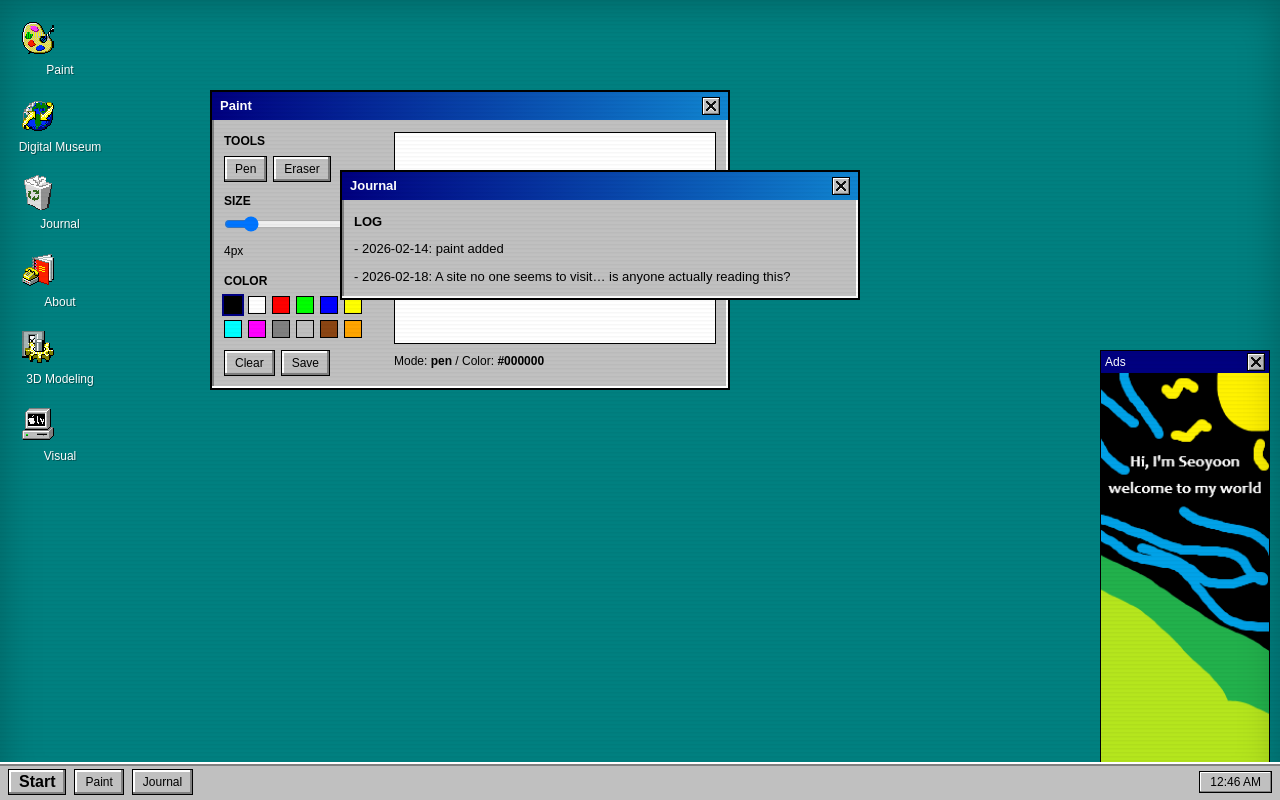
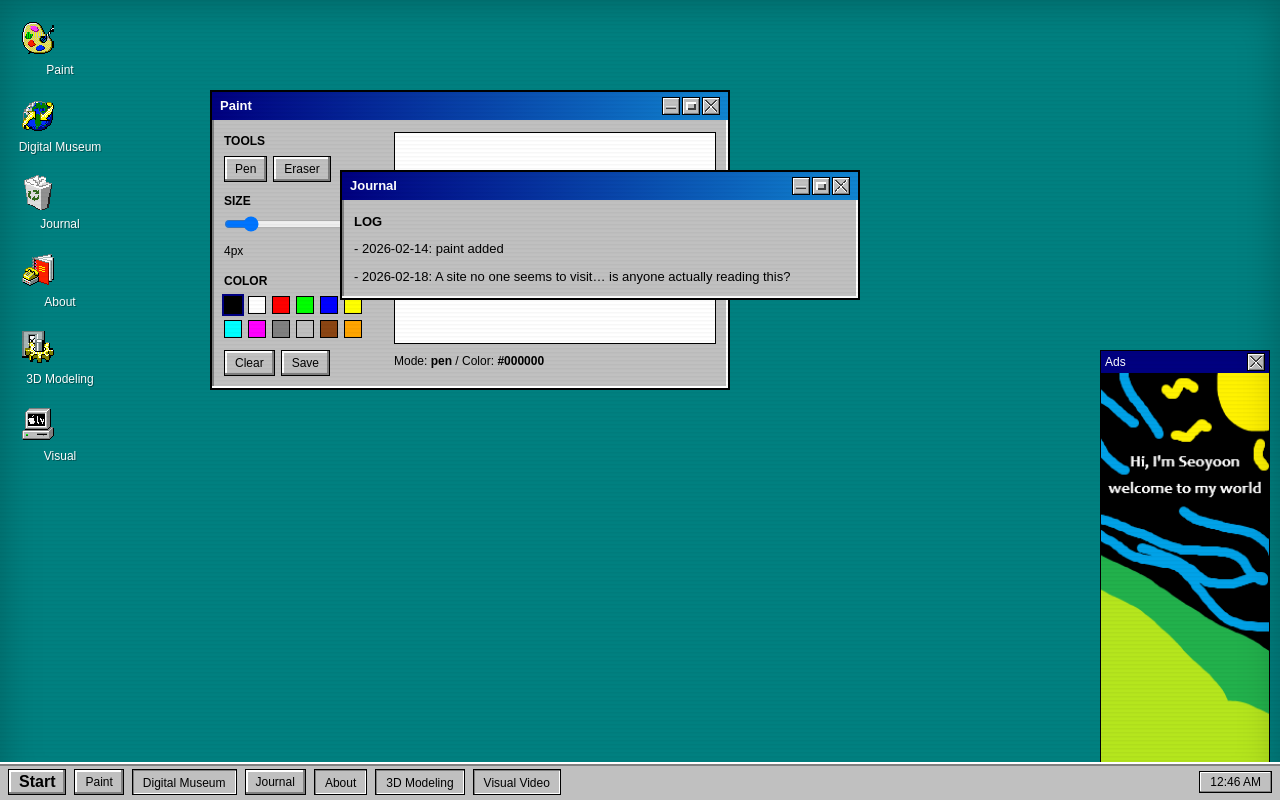
Before and after one commit to seoyooniiii/seoyooniiii.github.io, a Next.js app: page / in a window 1280 px wide. Built offline with nearby package versions, Linux system fonts and the light colour scheme.

Commit message:
taskbar minimized edit and X button edit

```diff
--- a/app/page.tsx
+++ b/app/page.tsx
@@ -9,13 +9,15 @@ type AppKey = "paint" | "museum" | "journal" | "about" | "modeling" | "video";
 type Win = {
   key: AppKey;
   title: string;
+  open: boolean;
   minimized: boolean;
   x: number;
   y: number;
   z: number;
   w?: number;
   h?: number;
-  closing?: boolean; //
+  closing?: boolean;
+  fullscreen?: boolean; //
 
 };
 
@@ -55,15 +57,15 @@ const [malwareAlertOpen, setMalwareAlertOpen] = useState(false);
 
 
   const [wins, setWins] = useState<Record<AppKey, Win>>({
-    paint: { key: "paint", title: "Paint", minimized: false, x: 210, y: 90, z: 10 },
-    museum: { key: "museum", title: "Digital Museum", minimized: true, x: 200, y: 75, z: 2, w: 1200, h: 820 },
-
-    journal: { key: "journal", title: "Journal", minimized: false, x: 340, y: 170, z: 11 },
-    about: { key: "about", title: "About", minimized: true, x: 410, y: 120, z: 4 },
-    modeling: { key: "modeling", title: "3D Modeling", minimized: true, x: 480, y: 150, z: 5 },
+    paint: { key: "paint", title: "Paint", open:true, minimized: false, x: 210, y: 90, z: 10 },
+    museum: { key: "museum", title: "Digital Museum", open:true, minimized: true, x: 200, y: 75, z: 2, w: 1200, h: 820 },
+
+    journal: { key: "journal", title: "Journal", open:true, minimized: false, x: 340, y: 170, z: 11 },
+    about: { key: "about", title: "About", open:true, minimized: true, x: 410, y: 120, z: 4 },
+    modeling: { key: "modeling", title: "3D Modeling", open:true, minimized: true, x: 480, y: 150, z: 5 },
     video: {
   key: "video",
-  title: "Visual Video",
+  title: "Visual Video", open:true,
   minimized: true,
   x: 520,
   y: 150,
@@ -131,36 +133,100 @@ useEffect(() => {
   return () => mql.removeEventListener("change", apply);
 }, []);
 
+const openWindow = (key: AppKey) => {
+  setWins((prev) => {
+    const nextZ = zTop + 1;
+    setZTop(nextZ);
+
+    return {
+      ...prev,
+      [key]: {
+        ...prev[key],
+        open: true,          // ✅ 닫혔던 창도 다시 열 수 있게
+        minimized: false,
+        fullscreen: false,   // 선택: 열 때 풀스크린 해제
+        closing: false,
+        z: nextZ,
+      },
+    };
+  });
+};
+
+const closeWindow = (key: AppKey) => {
+  if (key === "video") closeDesktopVideo();
+
+  setWins((prev) => ({ ...prev, [key]: { ...prev[key], closing: true } }));
+
+  window.setTimeout(() => {
+    setWins((prev) => ({
+      ...prev,
+      [key]: {
+        ...prev[key],
+        open: false,         // ✅ 작업표시줄에서도 사라짐
+        minimized: false,
+        fullscreen: false,
+        closing: false,
+      },
+    }));
+  }, 180);
+};
+
+const minimizeWindow = (key: AppKey) => {
+  setWins((prev) => ({
+    ...prev,
+    [key]: { ...prev[key], minimized: true, fullscreen: false },
+  }));
+};
+
+const restoreWindow = (key: AppKey) => {
+  setWins((prev) => {
+    const nextZ = zTop + 1;
+    setZTop(nextZ);
+
+    return {
+      ...prev,
+      [key]: {
+        ...prev[key],
+        open: true,
+        minimized: false,
+        fullscreen: false,
+        z: nextZ,
+      },
+    };
+  });
+};
+
+// (선택) 포커스 잡을 때 최소화였다면 자동 복원도 원하면:
 const focusWindow = (key: AppKey) => {
   setWins((prev) => {
     const nextZ = zTop + 1;
     setZTop(nextZ);
-      return { ...prev, [key]: { ...prev[key], z: nextZ } };
+    return {
+      ...prev,
+      [key]: { ...prev[key], z: nextZ, minimized: false }, // ✅
+    };
   });
 };
 
-  const openWindow = (key: AppKey) => {
+
+const toggleFullscreen = (key: AppKey) => {
   setWins((prev) => {
     const nextZ = zTop + 1;
     setZTop(nextZ);
-      return { ...prev, [key]: { ...prev[key], minimized: false, z: nextZ } };
+    const cur = prev[key];
+    return {
+      ...prev,
+      [key]: {
+        ...cur,
+        fullscreen: !cur.fullscreen,
+        minimized: false,
+        z: nextZ,
+      },
+    };
   });
 };
 
-  const closeWindow = (key: AppKey) => {
-    if (key === "video") closeDesktopVideo();
-
-  // 1) closing 상태로 애니메이션 시작
-  setWins((prev) => ({ ...prev, [key]: { ...prev[key], closing: true } }));
-
-  // 2) 애니메이션 끝나면 minimized 처리
-  window.setTimeout(() => {
-    setWins((prev) => ({
-      ...prev,
-      [key]: { ...prev[key], minimized: true, closing: false },
-    }));
-  }, 180);
-};
+
 
   const moveWindow = (key: AppKey, x: number, y: number) => {
     setWins((prev) => ({ ...prev, [key]: { ...prev[key], x, y } }));
@@ -257,23 +323,27 @@ useEffect(() => {
 
 
         {/* Windows */}
-        {!wins.paint.minimized && (
+           {wins.paint.open && (
           <WindowFrame
             win={wins.paint}
             isMobile={isMobile}
             onFocus={() => focusWindow("paint")}
             onClose={() => closeWindow("paint")}
+            onMinimize={() => minimizeWindow("paint")}             // ✅ 추가
+  onToggleFullscreen={() => toggleFullscreen("paint")}
             onMove={(x, y) => moveWindow("paint", x, y)}
           >
             <PaintApp />
-          </WindowFrame>
-        )}
-        {!wins.museum.minimized && (
+          </WindowFrame> )}
+
+        {wins.museum.open && (
           <WindowFrame
             win={wins.museum}
             isMobile={isMobile}
            onFocus={() => focusWindow("museum")}
             onClose={() => closeWindow("museum")}
+            onMinimize={() => minimizeWindow("museum")}             // ✅ 추가
+  onToggleFullscreen={() => toggleFullscreen("museum")}
            onMove={(x, y) => moveWindow("museum", x, y)}
           >
              <MuseumShell
@@ -285,17 +355,19 @@ useEffect(() => {
   isMobile={isMobile}
 />
 
-           </WindowFrame>
-          )}
-
-
-
-        {!wins.journal.minimized && (
+           </WindowFrame>)}
+
+
+
+
+        {wins.journal.open && (
           <WindowFrame
             win={wins.journal}
             isMobile={isMobile}
             onFocus={() => focusWindow("journal")}
             onClose={() => closeWindow("journal")}
+            onMinimize={() => minimizeWindow("journal")}             // ✅ 추가
+  onToggleFullscreen={() => toggleFullscreen("journal")}
             onMove={(x, y) => moveWindow("journal", x, y)}
           >
            <div style={{ fontSize: 13, lineHeight: 1.5 }}>
@@ -310,31 +382,35 @@ useEffect(() => {
   </div>
 </div>
 
-          </WindowFrame>
-        )}
-
-        {!wins.about.minimized && (
+          </WindowFrame>)}
+
+
+        {wins.about.open && (
   <WindowFrame
     win={wins.about}
     isMobile={isMobile}
     onFocus={() => focusWindow("about")}
     onClose={() => closeWindow("about")}
+    onMinimize={() => minimizeWindow("about")}             // ✅ 추가
+  onToggleFullscreen={() => toggleFullscreen("about")}
     onMove={(x, y) => moveWindow("about", x, y)}
   >
     <div style={{ height: "100%", overflow: "auto" }}>
       <AboutSection onOk={() => closeWindow("about")} />
     </div>
-  </WindowFrame>
-)}
+  </WindowFrame>)}
+
 
 
         {/* 3D Modeling 창 */}
-        {!wins.modeling.minimized && (
+        {wins.modeling.open && (
           <WindowFrame
             win={wins.modeling}
             isMobile={isMobile}
             onFocus={() => focusWindow("modeling")}
             onClose={() => closeWindow("modeling")}
+            onMinimize={() => minimizeWindow("modeling")}             // ✅ 추가
+  onToggleFullscreen={() => toggleFullscreen("modeling")}
             onMove={(x, y) => moveWindow("modeling", x, y)}
           >
             {/* ✅ 파일 더블클릭 → 데스크탑에 모델 소환 */}
@@ -342,12 +418,14 @@ useEffect(() => {
           </WindowFrame>
         )}
 
-        {!wins.video.minimized && (
+        {wins.video.open && (
   <WindowFrame
     win={wins.video}
     isMobile={isMobile}
     onFocus={() => focusWindow("video")}
     onClose={() => closeWindow("video")}
+    onMinimize={() => minimizeWindow("video")}             // ✅ 추가
+  onToggleFullscreen={() => toggleFullscreen("video")}
     onMove={(x, y) => moveWindow("video", x, y)}
   >
     <VisualVideoApp
@@ -355,8 +433,8 @@ useEffect(() => {
   onStop={closeDesktopVideo}
 />
 
-  </WindowFrame>
-)}
+  </WindowFrame>)}
+
 
 {museumConfirmOpen && (
   <ConfirmModal
@@ -382,43 +460,29 @@ useEffect(() => {
   <div className="taskbar taskbarFixed">
     <button className="startbtn">Start</button>
 
-
-            {!wins.paint.minimized && (
-              <button className="task" onClick={() => focusWindow("paint")}>
-                Paint
+    {Object.values(wins)
+      .filter((w) => w.open) // ✅ open=true인 창만 taskbar에 표시
+      .map((w) => (
+        <button
+          key={w.key}
+          className={`task ${w.minimized ? "pressed" : ""}`} // ✅ 최소화면 눌린 느낌
+          onClick={() => { if (w.minimized) {
+      restoreWindow(w.key);   // ✅ 눌린(최소화) → 복원
+    } else {
+      minimizeWindow(w.key);  // ✅ 떠있는(비최소화) → 최소화
+    }
+  }}
+        >
+          {w.title}
         </button>
-            )}
-            {!wins.museum.minimized && (
-              <button className="task" onClick={() => focusWindow("museum")}>
-                Digital Museum
-              </button>
-            )}
-            {!wins.journal.minimized && (
-              <button className="task" onClick={() => focusWindow("journal")}>
-                Journal
-              </button>
-            )}
-            {!wins.about.minimized && (
-              <button className="task" onClick={() => focusWindow("about")}>
-                About
-              </button>
-            )}
-            {!wins.modeling.minimized && (
-              <button className="task" onClick={() => focusWindow("modeling")}>
-                3D Modeling
-              </button>
-            )}
-            {!wins.video.minimized && (
-  <button className="task" onClick={() => focusWindow("video")}>
-    Visual
-  </button>
-)}
+      ))}
+
     <div
       style={{
         marginLeft: "auto",
         display: "flex",
         alignItems: "center",
-    gap: 6,              // ⭐ 아이콘 간격
+        gap: 6,
         height: 22,
         padding: "0 10px",
         border: "1px solid #000",
@@ -473,7 +537,12 @@ useEffect(() => {
             transform: scale(0.96);
           }
         }
-          /* ✅ WinClassic 느낌의 닫기 버튼 */
+
+
+        /* =========================
+   Win95 Deep Engraved Buttons
+========================= */
+
 .winbtn {
   width: 18px !important;
   height: 18px !important;
@@ -487,23 +556,109 @@ useEffect(() => {
   position: relative;
 }
 
-/* 두꺼운 X를 "파여있는" 느낌으로 */
-.winbtn::before {
-  content: "";
-  position: absolute;
-  inset: 3px;
-  background:
-    linear-gradient(45deg, transparent 42%, #111 42%, #111 58%, transparent 58%),
-    linear-gradient(-45deg, transparent 42%, #111 42%, #111 58%, transparent 58%);
-}
-
-/* 눌렀을 때(Win95 버튼 눌림) */
+/* 눌렸을 때 */
 .winbtn:active {
   box-shadow:
     inset 1px 1px #808080,
     inset -1px -1px #ffffff;
-}/* ===== Win95: 4:3 fixed desktop scaler ===== *//* ===== Fullscreen + Win95 vibe (NO scaling) ===== */
-
+}
+
+/* 공통 아이콘 레이어 */
+.winbtn::before,
+.winbtn::after {
+  content: "";
+  position: absolute;
+  left: 50%;
+  top: 50%;
+  transform: translate(-50%, -50%);
+}
+
+/* =========================
+   최소화 (–)
+========================= */
+
+/* 진회색 본체 */
+.winbtn.min::before {
+  width: 10px;
+  height: 2px;
+  background: #404040; /* 진회색 */
+  top: 62%;
+}
+
+/* 흰색 하이라이트 */
+.winbtn.min::after {
+  width: 10px;
+  height: 1px;
+  background: #ffffff;
+  top: 60%;
+}
+
+/* =========================
+   최대화 (□)
+========================= */
+
+/* 진회색 테두리 */
+.winbtn.max::before {
+  width: 10px;
+  height: 8px;
+  border: 2px solid #404040;
+  background: transparent;
+}
+
+/* 흰색 하이라이트(좌상단) */
+.winbtn.max::after {
+  width: 10px;
+  height: 8px;
+  border: 2px solid #ffffff;
+  border-right: none;
+  border-bottom: none;
+}
+
+/* =========================
+   닫기 (X)
+========================= */
+
+/* 진회색 X */
+.winbtn.close::before {
+  width: 12px;
+  height: 12px;
+  background:
+    linear-gradient(
+      45deg,
+      transparent 43%,
+      #404040 43%,
+      #404040 57%,
+      transparent 57%
+    ),
+    linear-gradient(
+      -45deg,
+      transparent 43%,
+      #404040 43%,
+      #404040 57%,
+      transparent 57%
+    );
+}
+
+/* 흰색 하이라이트 X */
+.winbtn.close::after {
+  width: 12px;
+  height: 12px;
+  background:
+    linear-gradient(
+      45deg,
+      transparent 43%,
+      #ffffff 43%,
+      #ffffff 50%,
+      transparent 50%
+    ),
+    linear-gradient(
+      -45deg,
+      transparent 43%,
+      #ffffff 43%,
+      #ffffff 50%,
+      transparent 50%
+    );
+}
 /* CRT scanline 효과 */
 .crt95 {
   position: relative;
@@ -558,6 +713,14 @@ useEffect(() => {
   bottom: 0;
   z-index: 10000;
   padding-bottom: env(safe-area-inset-bottom);
+}
+
+.task.pressed {
+  box-shadow:
+    inset 1px 1px #808080,
+    inset -1px -1px #ffffff !important;
+  border: 1px solid #000;
+  padding-top: 2px; /* 살짝 눌린 느낌 */
 }
 
 
@@ -641,21 +804,25 @@ function WindowFrame({
   win,
   onFocus,
   onClose,
+  onMinimize,            // ✅ 추가
+  onToggleFullscreen,
   onMove,
   children,
   isMobile = false,
 }: {
-  win: { title: string; x: number; y: number; z: number; w?: number; h?: number; closing?: boolean };
+  win: Win;
   onFocus: () => void;
   onClose: () => void;
   onMove: (x: number, y: number) => void;
+  onMinimize: () => void;               // ✅ 추가
+  onToggleFullscreen: () => void;
   children: React.ReactNode;
   isMobile?: boolean;
 }) {
   const drag = useRef({ dragging: false, ox: 0, oy: 0 });
 
   const onPointerDownTitle = (e: React.PointerEvent) => {
-  if (isMobile) return; // ✅ 버튼(닫기) 누른 경우엔 드래그 시작하지 않음
+  if (isMobile || isFull) return; // ✅ fullscreen이면 드래그 금지
   if ((e.target as HTMLElement).closest("button")) return;
 
   onFocus();
@@ -669,7 +836,7 @@ function WindowFrame({
 
 
   const onPointerMoveTitle = (e: React.PointerEvent) => {
-    if (isMobile) return;
+    if (isMobile || isFull) return;
     if (!drag.current.dragging) return;
     onMove(e.clientX - drag.current.ox, e.clientY - drag.current.oy);
   };
@@ -681,16 +848,17 @@ function WindowFrame({
       el.releasePointerCapture(e.pointerId);
     } catch {}
   };
-
+   const isFull = !!win.fullscreen;
    return (
   <div
     className={`window ${win.closing ? "closing" : ""}`}
     style={{
-        left: isMobile ? 0 : win.x,
-        top: isMobile ? 0 : win.y,
+      display: win.minimized ? "none" : "block",
+      left: isMobile || isFull ? 0 : win.x,
+      top: isMobile || isFull ? 0 : win.y,
       zIndex: win.z,
-        width: isMobile ? "100vw" : (win.w ? `${win.w}px` : undefined),
-        height: isMobile ? "calc(100dvh - 48px)" : (win.h ? `${win.h}px` : undefined), // taskbar 고려
+      width: isMobile || isFull ? "100vw" : (win.w ? `${win.w}px` : undefined),
+      height: isMobile || isFull ? "calc(100dvh - 48px)" : (win.h ? `${win.h}px` : undefined),
     }}
     onMouseDown={onFocus}
   ><div
@@ -708,24 +876,39 @@ function WindowFrame({
 
 
         <div>{win.title}</div>
-        <div className="buttons">
+        <div className="buttons" style={{ display: "flex", gap: 2 }}>
+  {/* 최소화 */}
   <button
-  className="winbtn"
+    className="winbtn min"
+    aria-label="Minimize"
+    title="Minimize"
+    onClick={(e) => {
+      e.stopPropagation();
+      onMinimize();
+    }}
+  />
+
+  {/* 전체화면 토글 */}
+  <button
+    className={`winbtn max ${win.fullscreen ? "isOn" : ""}`}
+    aria-label="Fullscreen"
+    title={win.fullscreen ? "Exit Fullscreen" : "Fullscreen"}
+    onClick={(e) => {
+      e.stopPropagation();
+      onToggleFullscreen();
+    }}
+  />
+
+  {/* 닫기 */}
+  <button
+    className="winbtn close"
+    aria-label="Close"
+    title="Close"
     onClick={(e) => {
       e.stopPropagation();
       onClose();
     }}
-  style={{
-    width: 20,
-    height: 18,
-    fontWeight: 700,
-    cursor: "pointer",
-    pointerEvents: "auto",
-  }}
->
-  ×
-</button>
-
+  />
 </div>
 </div>
 
@@ -863,25 +1046,20 @@ function DesktopModelOverlay({
     >
       {/* 닫기 버튼 (taskbar 안 가리게) */}
       <button
+  className="winbtn close"
+  aria-label="Close"
+  title="Close"
   onMouseDown={(e) => e.stopPropagation()}
   onClick={onClose}
   style={{
     position: "absolute",
     top: 12,
     right: 12,
-          width: 34,
-          height: 28,
-          border: "1px solid #000",
-          background: "#c0c0c0",
-          boxShadow: "inset -2px -2px #808080, inset 2px 2px #fff",
-          fontWeight: 700,
-          cursor: "pointer",
     zIndex: 1,
-        }}
-        title="Close (Esc)"
-      >
-        X
-      </button>
+    width: 20,
+    height: 18,
+  }}
+/>
 
       {/* ✅ 이 영역 클릭은 닫히지 않게 막고, 여기서만 회전/줌 */}
       <div
@@ -1225,7 +1403,7 @@ function RightAdPanel({ onClose }: { onClose: () => void }) {
           }}
         >
           <span>Ads</span>
-          <button className="winbtn" onClick={onClose} />
+          <button className="winbtn close" onClick={onClose} aria-label="Close" title="Close" />
         </div>
 
         {/* ✅ 내용: 광고 이미지가 칸에 딱 맞게 1장만 */}
@@ -1316,7 +1494,7 @@ function ConfirmModal({
 
           <div>{title}</div>
           <div className="buttons">
-            <button className="winbtn" onClick={onNo} />
+            <button className="winbtn close" onClick={onNo} aria-label="Close" title="Close" />
           </div>
         </div>
 
@@ -1392,7 +1570,12 @@ function AlertModal({
         >
           <div>{title}</div>
           <div className="buttons">
-            <button className="winbtn" onClick={onOk} />
+            <button
+  className="winbtn close"
+  aria-label="Close"
+  title="Close"
+  onClick={onOk}
+/>
           </div>
         </div>
 
```
Lines whose indentation alone changed are shown as unchanged.
